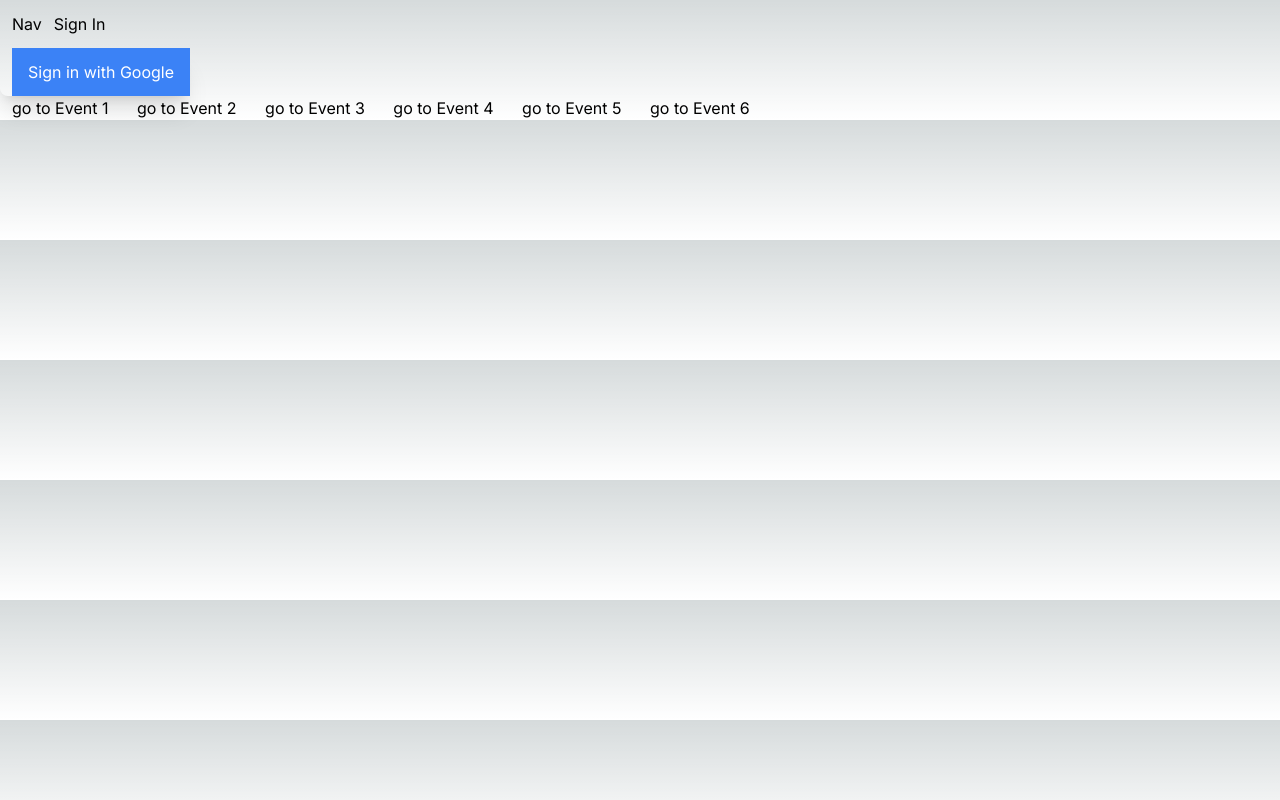
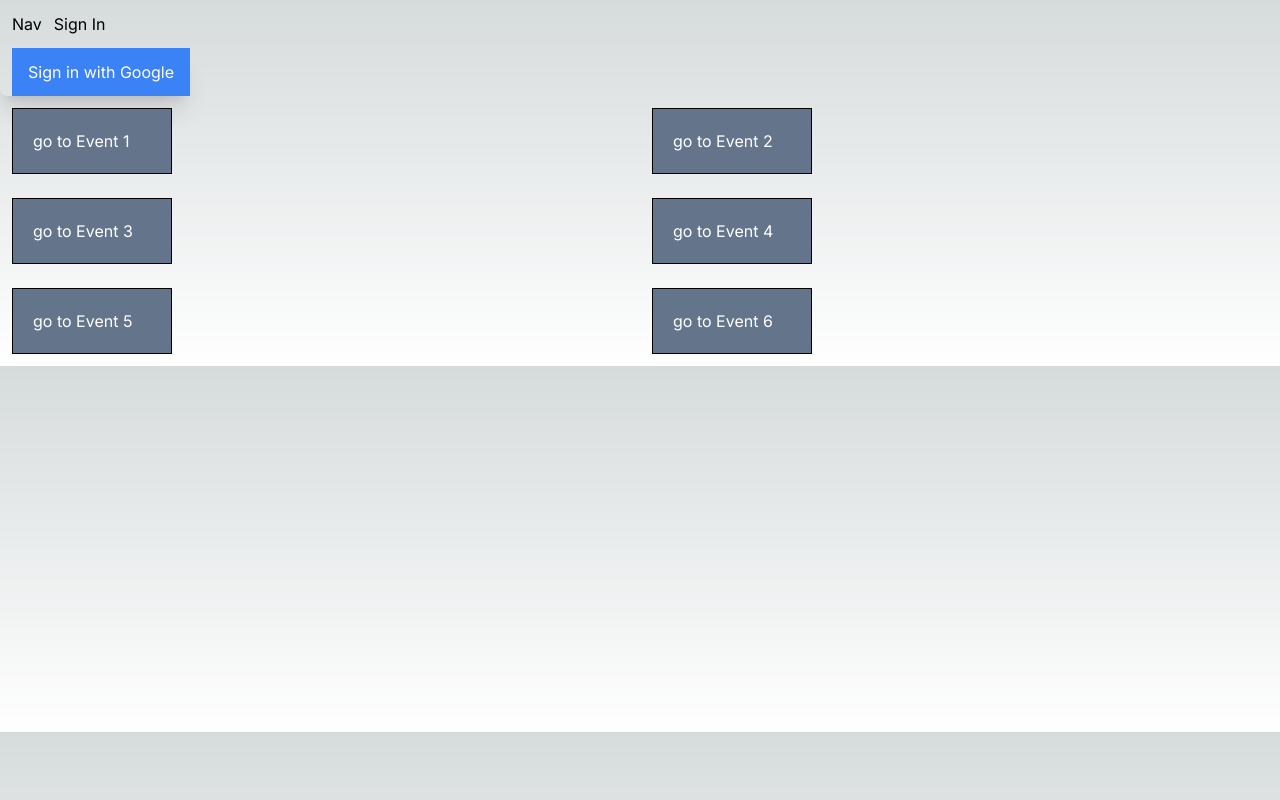
Before and after one commit to kv8gh/Esummit24, a Next.js app: page / in a window 1280 px wide. Built offline with nearby package versions, Linux system fonts and the light colour scheme; no server answers.

Commit message:
some changes in userDetails

```diff
--- a/app/page.jsx
+++ b/app/page.jsx
@@ -1,4 +1,4 @@
-"use client"
+"use client";
 
 import SignInBtn from "@/components/SignInBtn";
 import { useSession } from "next-auth/react";
@@ -6,7 +6,6 @@ import Link from "next/link";
 import { useRouter } from "next/navigation";
 
 export default function Home() {
-
   const { status, data: session } = useSession();
 
   const router = useRouter();
@@ -14,18 +13,57 @@ export default function Home() {
   // if (status === "authenticated") {
   //     router.push('/userDetails')
   // } else {
-      return <div>
-        {/* main esuumit reg landing page */}
-        <SignInBtn />
+  return (
+    <div>
+      {/* main esuumit reg landing page */}
+      <SignInBtn />
 
-        {/* <button className="m-3"> User Details </button> */}
-        <Link href="/events/event1" className="m-3"> go to Event 1</Link>
-        <Link href="/events/event2" className="m-3"> go to Event 2</Link>
-        <Link href="/events/event3" className="m-3"> go to Event 3</Link>
-        <Link href="/events/event4" className="m-3"> go to Event 4</Link>
-        <Link href="/events/event5" className="m-3"> go to Event 5</Link>
-        <Link href="/events/event6" className="m-3"> go to Event 6</Link>
-
+      {/* <button className="m-3"> User Details </button> */}
+      <div className="grid grid-cols-2">
+        <Link
+          href="/events/event1"
+          className="m-3 w-1/4 bg-slate-500 border border-black p-5 text-white"
+        >
+          {" "}
+          go to Event 1
+        </Link>
+        <Link
+          href="/events/event2"
+          className="m-3 w-1/4 bg-slate-500 border border-black p-5 text-white"
+        >
+          {" "}
+          go to Event 2
+        </Link>
+        <Link
+          href="/events/event3"
+          className="m-3 w-1/4 bg-slate-500 border border-black p-5 text-white"
+        >
+          {" "}
+          go to Event 3
+        </Link>
+        <Link
+          href="/events/event4"
+          className="m-3 w-1/4 bg-slate-500 border border-black p-5 text-white"
+        >
+          {" "}
+          go to Event 4
+        </Link>
+        <Link
+          href="/events/event5"
+          className="m-3 w-1/4 bg-slate-500 border border-black p-5 text-white"
+        >
+          {" "}
+          go to Event 5
+        </Link>
+        <Link
+          href="/events/event6"
+          className="m-3 w-1/4 bg-slate-500 border border-black p-5 text-white"
+        >
+          {" "}
+          go to Event 6
+        </Link>
       </div>
+    </div>
+  );
   // }
 }
--- a/app/userDetails/page.jsx
+++ b/app/userDetails/page.jsx
@@ -12,7 +12,7 @@ export default function UserDetails() {
   const [lastName, setLastName] = useState("");
   const [regNo, setRegNo] = useState("");
   const [mobNo, setMobNo] = useState("");
-  const [regError,setRegError] = useState(false);
+  const [regError, setRegError] = useState(true);
   const router = useRouter();
 
   const handleFirstnameChange = (e) => {
@@ -38,74 +38,70 @@ export default function UserDetails() {
   };
 
   const handleRegNo = (e) => {
-    const inputValue =  e.target.value;
+    const inputValue = e.target.value;
     setRegNo(inputValue.toUpperCase());
 
-    const isValidInput = /^[2][0-4][a-zA-Z]{3}\d{4}$/i.test(inputValue.trim());
-    if(isValidInput){
+    const isValidInput = /^[2][0-3][a-zA-Z]{3}\d{4}$/i.test(regNo.trim());
+    if (isValidInput) {
       setRegError(false);
-    }else{
+    } else {
       setRegError(true);
     }
-  }
+  };
 
   const handleSubmit = async () => {
     console.log("button ");
     console.log(firstName);
     console.log(lastName);
 
-    if(mobNo!=='' && regNo!==''){
-      if(mobNo.length===10){
-        if(!regError){
-          console.log(mobNo)
-          console.log(regNo)
+    if (mobNo !== "" && regNo !== "") {
+      if (mobNo.length === 10) {
+        if (!regError && regNo.length === 9) {
+          console.log(mobNo);
+          console.log(regNo);
           try {
-            const response = await fetch('/api/userDetails', {
-                method: 'POST',
+            const response = await fetch("/api/userDetails", {
+              method: "POST",
               headers: {
-                    'Content-Type': 'application/json'
+                "Content-Type": "application/json",
               },
-                Authorization:`Bearer ${session.accessTokenBackend}`,
-                'Access-Control-Allow-Origin':'*',
+              Authorization: `Bearer ${session.accessTokenBackend}`,
+              "Access-Control-Allow-Origin": "*",
               body: JSON.stringify({
                 // firstName,
                 // lastName,
                 regNo,
-                    mobNo
-                })
+                mobNo,
+              }),
             });
 
             if (response.ok) {
-                console.log('Data saved successfully');
+              console.log("Data saved successfully");
 
               // setFirstName('');
               // setLastName('');
-                setRegNo('');
-                setMobNo('');
-                toast.success('Details submitted successfully')
+              setRegNo("");
+              setMobNo("");
+              toast.success("Details submitted successfully");
 
-                router.push('/')
-
+              router.push("/");
             } else {
-                console.error('Failed to save data:', response.statusText);
-                toast.error('Failed to save data');
+              console.error("Failed to save data:", response.statusText);
+              toast.error("Failed to save data");
             }
           } catch (error) {
-            console.error('Error saving data:', error);
+            console.error("Error saving data:", error);
             toast.error("Server Error");
           }
-        }else{
-          toast.error('Please give valid registration number')
+        } else {
+          toast.error("Please give valid registration number");
         }
-      }else{
-        toast.error('Please give valid mobile number')
+      } else {
+        toast.error("Please give valid mobile number");
       }
-    }else{
-      toast.error("Please fill all the fields")
+    } else {
+      toast.error("Please fill all the fields");
     }
-
-
-
   };
 
   return (
```
Lines whose indentation alone changed are shown as unchanged.
